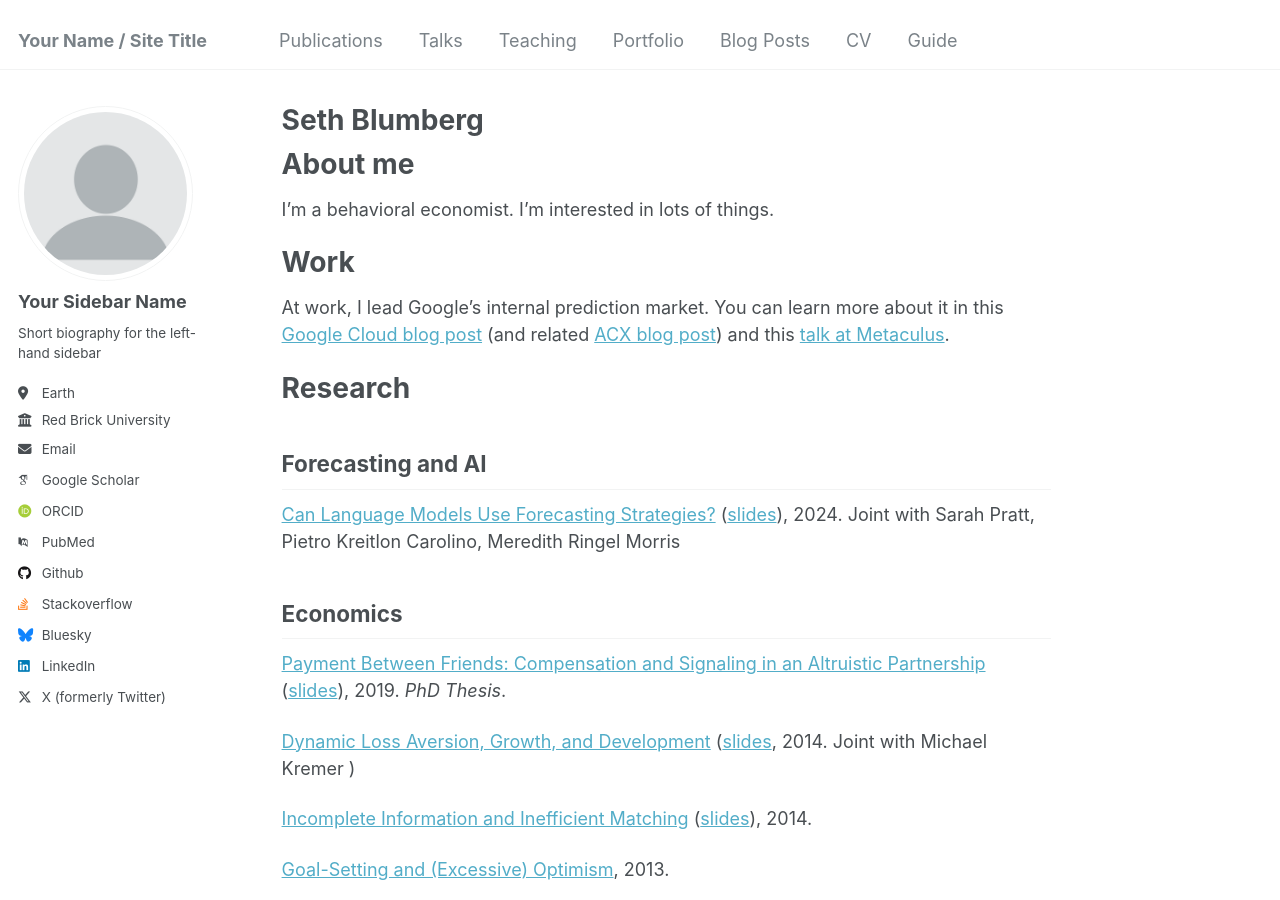
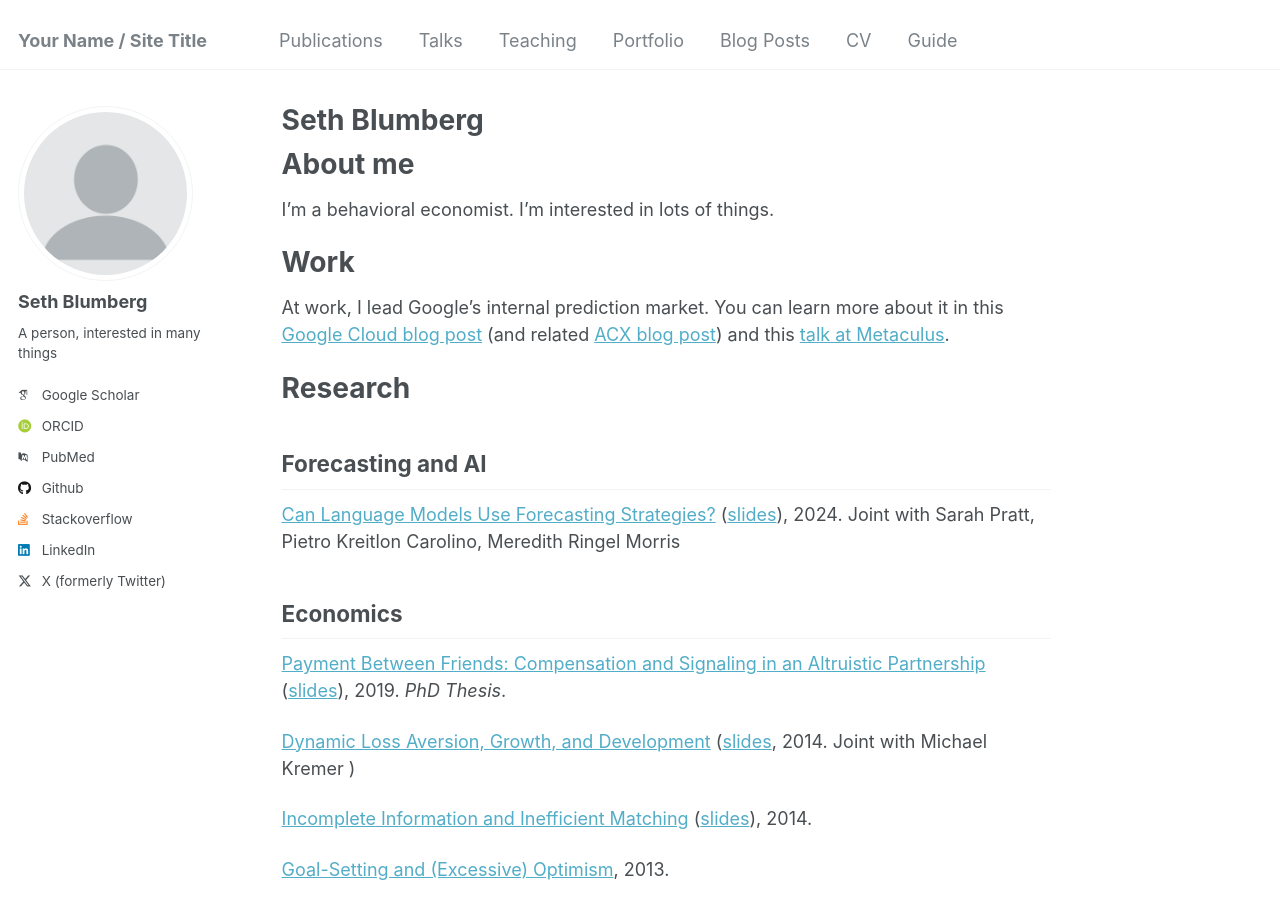
Before and after one commit to sethblumberg/sethblumberg.github.io, a Jekyll site: the page built from _pages/about.md, in a window 1280 px wide and 900 px high. Built offline with Jekyll 4.4.1, drawn with Linux system fonts in a browser that asks for light colours; some web fonts are replaced.

Commit message:
Update my name and other info in config.yml.

```diff
--- a/_config.yml
+++ b/_config.yml
@@ -22,13 +22,13 @@ repository               : "academicpages/academicpages.github.io"
 author:
   # Biographic information
   avatar           : "profile.png"
-  name             : "Your Sidebar Name"
+  name             : "Seth Blumberg"
   pronouns         : # example: "she/her"
-  bio              : "Short biography for the left-hand sidebar"
-  location         : "Earth"
-  employer         : "Red Brick University"
+  bio              : "A person, interested in many things"
+  location         :
+  employer         :
   uri              : # URL
-  email            : "none@example.org"
+  email            :
 
   # Academic websites
   arxiv            : # URL - Update with the correct link to your profile
@@ -43,12 +43,12 @@ author:
   bitbucket        : # Username - Update with your username on the site
   codepen          : # Username
   dribbble         : # Username
-  github           : "academicpages"
+  github           : "sethblumberg"
   kaggle           : # Username
   stackoverflow    : 274786 # User number or user number and name (i.e., use "1" or "1/jeff-atwood")
 
   # Social media
-  bluesky          : "bsky.app" # Replace this with you Bluesky username
+  bluesky          : # Replace this with you Bluesky username
   facebook         : # Username
   flickr           : # Username
   foursquare       : # Username
```
Also changed, not shown: 1 other file.
